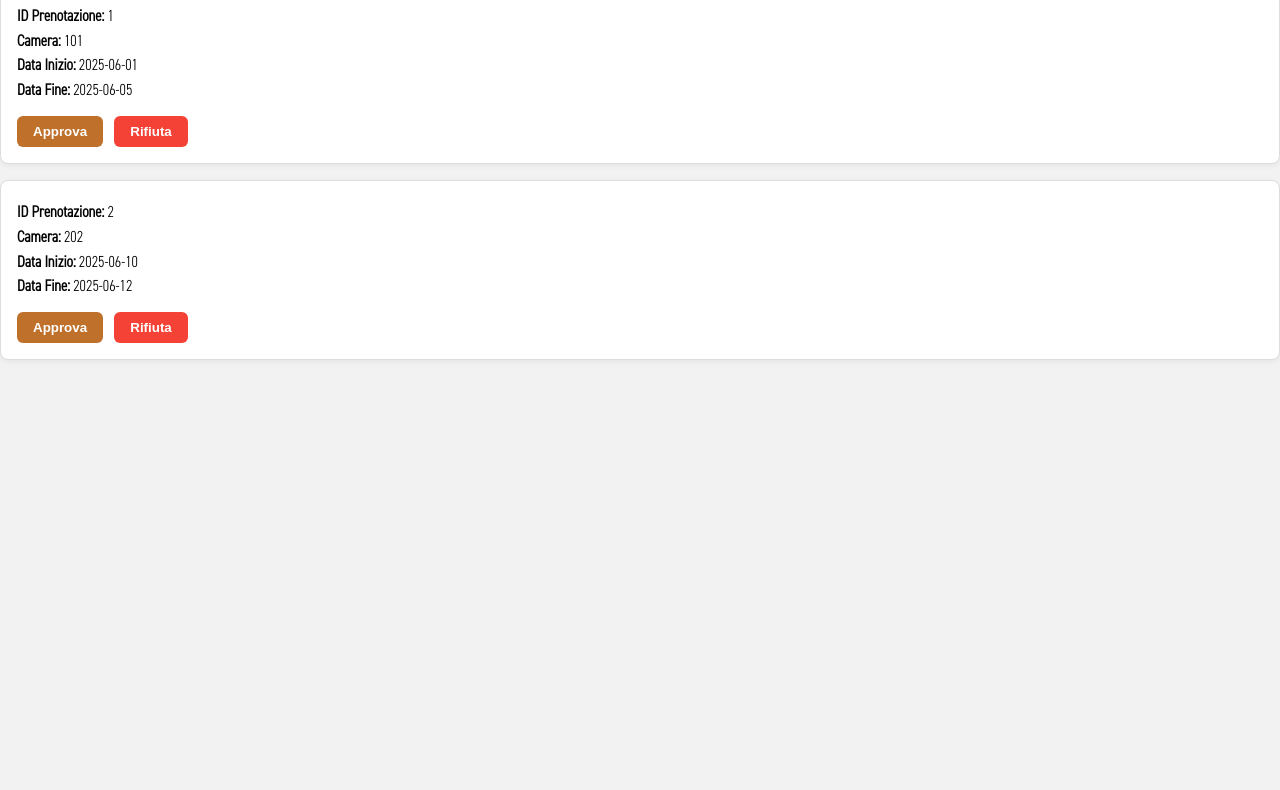
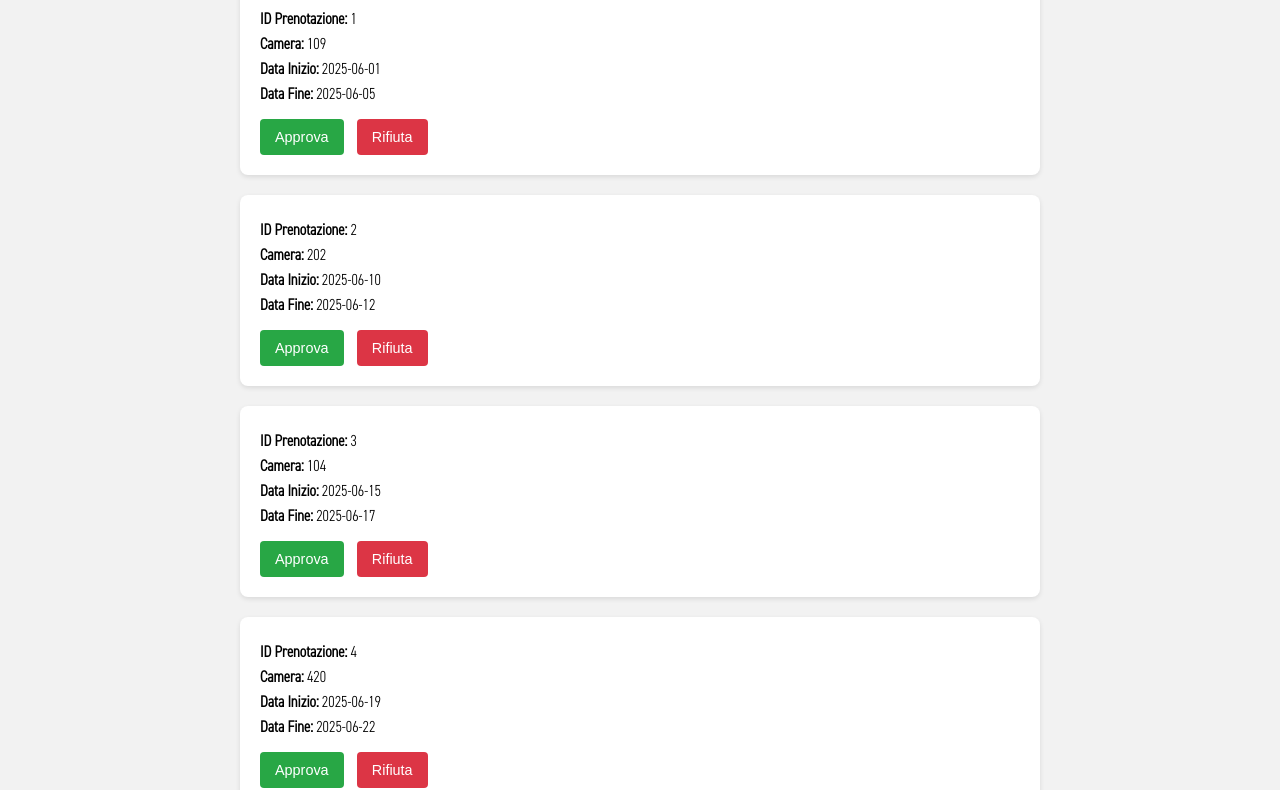
Before and after one commit to Gabbbern-ctrl/Gabbbern-ctrl.github.io, a plain HTML site: page reception.html in a window 1280 px wide. Shown: the part 56-846 px from the top of the page. Before the commit the page ends 800 px from the top, so only its background shows below. Drawn offline with Linux system fonts and the light colour scheme.

Commit message:
sistemato reception.js e css

```diff
--- a/reception.js
+++ b/reception.js
@@ -4,8 +4,11 @@ document.addEventListener('DOMContentLoaded', caricaPrenotazioni);
 
 // Dati di esempio locali per test
 const MOCK_BOOKINGS = [
-    { id: 1, room_id: 101, start_date: '2025-06-01', end_date: '2025-06-05' },
-    { id: 2, room_id: 202, start_date: '2025-06-10', end_date: '2025-06-12' }
+    { id: 1, room_id: 109, start_date: '2025-06-01', end_date: '2025-06-05' },
+    { id: 2, room_id: 202, start_date: '2025-06-10', end_date: '2025-06-12' },
+    { id: 3, room_id: 104, start_date: '2025-06-15', end_date: '2025-06-17' },
+    { id: 4, room_id: 420, start_date: '2025-06-19', end_date: '2025-06-22' },
+    { id: 5, room_id: 69, start_date: '2025-07-10', end_date: '2025-07-12' }
 ];
 
 async function caricaPrenotazioni() {
--- a/style.css
+++ b/style.css
@@ -169,47 +169,69 @@ body, html {
     top: 110px;
 }
 
+/*Inizio sezione reception*/
+#booking-list {
+    display: flex;
+    flex-direction: column;
+    gap: 20px;
+    max-width: 800px;
+    margin: 0 auto;
+}
+
 .booking {
-    background: #fff;
-    border: 1px solid #ddd;
-    padding: 1rem;
-    margin-bottom: 1rem;
+    background-color: #fff;
     border-radius: 8px;
-    box-shadow: 0 2px 5px rgba(0,0,0,0.05);
+    box-shadow: 0 2px 5px rgba(0, 0, 0, 0.1);
+    padding: 20px;
+    transition: transform 0.2s ease;
+}
+
+.booking:hover {
+    transform: translateY(-3px);
 }
 
 .booking p {
-    margin: 0.3rem 0;
+    margin: 5px 0;
 }
 
 .buttons {
-    margin-top: 1rem;
+    margin-top: 15px;
 }
 
-button {
-    padding: 0.5rem 1rem;
+.buttons button {
+    padding: 10px 15px;
     border: none;
-    border-radius: 6px;
+    border-radius: 4px;
     cursor: pointer;
-    margin-right: 0.5rem;
-    font-weight: bold;
+    font-size: 0.9em;
+    margin-right: 10px;
+    transition: background-color 0.2s ease;
+}
+
+.buttons button:focus {
+    outline: none;
 }
 
 .approve {
-    background-color: #BF712C;
-    color: white;
+    background-color: #28a745;
+    color: #fff;
+}
+
+.approve:hover {
+    background-color: #218838;
 }
 
 .reject {
-    background-color: #f44336;
-    color: white;
+    background-color: #dc3545;
+    color: #fff;
 }
 
-.message {
-    margin-top: 1rem;
-    font-weight: bold;
-    color: #BF712C;
+.reject:hover {
+    background-color: #c82333;
 }
+
+/*Fine sezione */
+
 contatti-container {
     max-width: 1000px;
     margin: 4rem auto;
```
